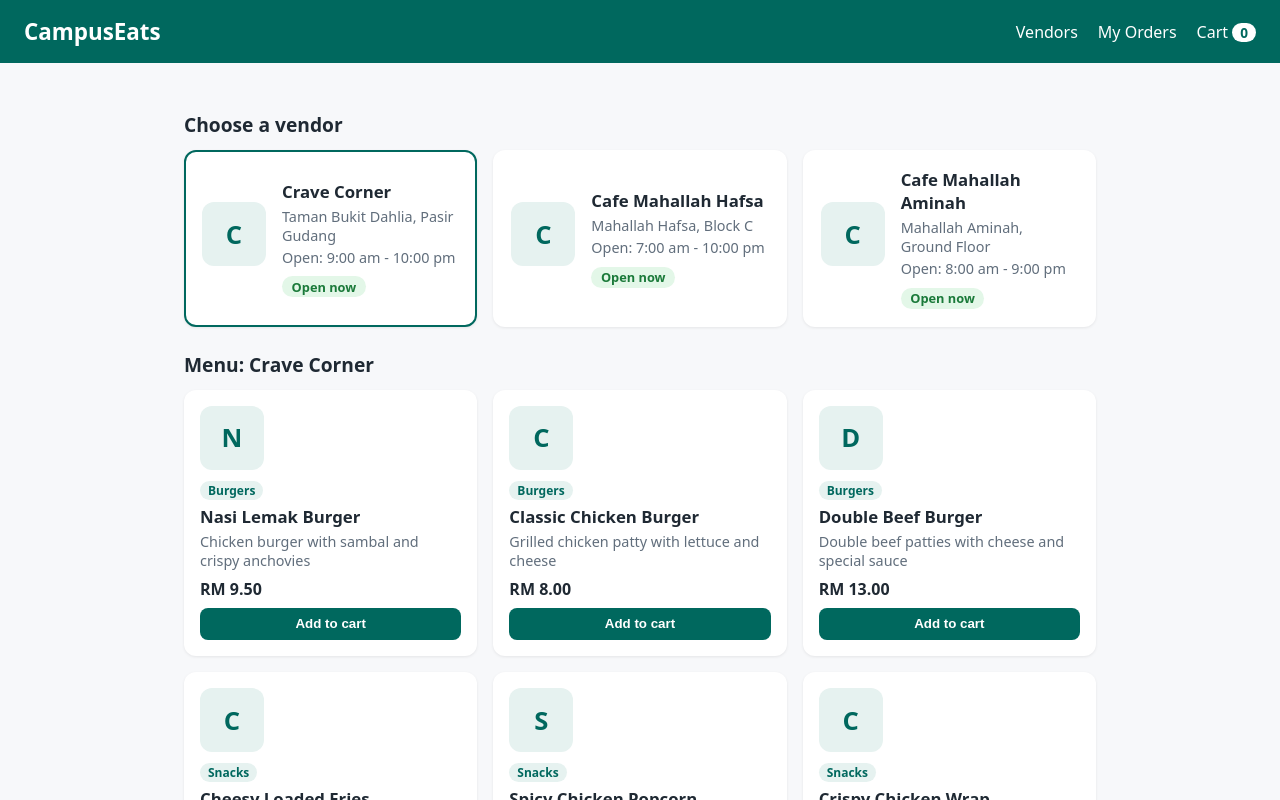
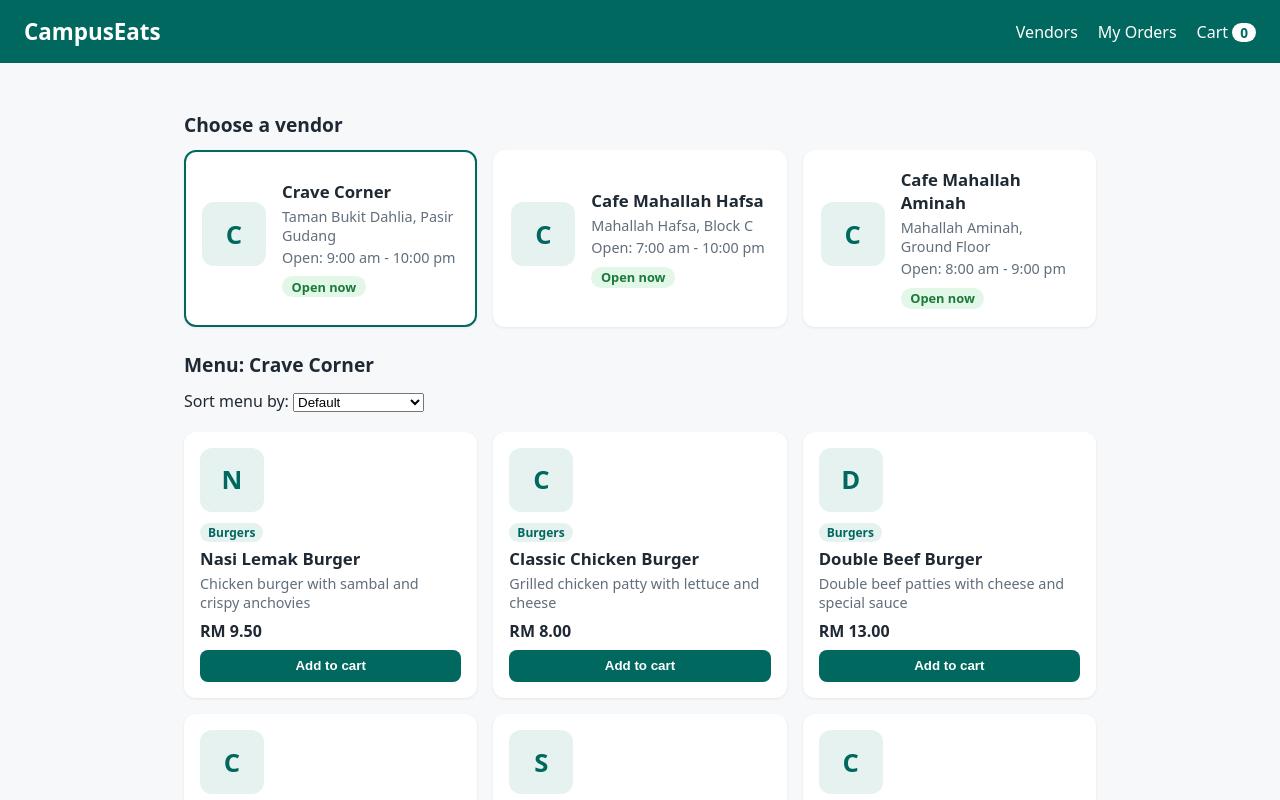
Before and after one commit to nurainihafizah6-art/campuseats-2419572, a React (Vite) app: page / in a window 1280 px wide. Shown: the top 800 px of the page. Built offline with nearby package versions, Linux system fonts and the light colour scheme.

Commit message:
Week 2: Add sort by price or popularity feature

```diff
--- a/src/App.jsx
+++ b/src/App.jsx
@@ -38,6 +38,17 @@ function App() {
         <section>
           <h2 className="section-title">Menu: {selectedVendor.name}</h2>
 
+          <div style={{ marginBottom: "20px" }}>
+            <label htmlFor="sort-menu">Sort menu by: </label>
+
+            <select id="sort-menu" defaultValue="default">
+              <option value="default">Default</option>
+              <option value="price-low">Price: Low to High</option>
+              <option value="price-high">Price: High to Low</option>
+              <option value="popular">Most Popular</option>
+            </select>
+          </div>
+
           <MenuList items={selectedVendor.menu} onAdd={handleAddToCart} />
         </section>
       </main>
--- a/src/data/vendors.js
+++ b/src/data/vendors.js
@@ -13,6 +13,7 @@ const vendors = [
         price: 9.5,
         category: "Burgers",
         available: true,
+        popularity: 95,
       },
       {
         id: "crave-2",
@@ -21,6 +22,7 @@ const vendors = [
         price: 8,
         category: "Burgers",
         available: true,
+        popularity: 85,
       },
       {
         id: "crave-3",
@@ -29,6 +31,7 @@ const vendors = [
         price: 13,
         category: "Burgers",
         available: true,
+        popularity: 80,
       },
       {
         id: "crave-4",
@@ -37,6 +40,7 @@ const vendors = [
         price: 7,
         category: "Snacks",
         available: true,
+        popularity: 90,
       },
       {
         id: "crave-5",
@@ -45,6 +49,7 @@ const vendors = [
         price: 6.5,
         category: "Snacks",
         available: true,
+        popularity: 75,
       },
       {
         id: "crave-6",
@@ -53,6 +58,7 @@ const vendors = [
         price: 8.5,
         category: "Snacks",
         available: true,
+        popularity: 70,
       },
       {
         id: "crave-7",
@@ -61,6 +67,7 @@ const vendors = [
         price: 7,
         category: "Drinks",
         available: true,
+        popularity: 88,
       },
       {
         id: "crave-8",
@@ -69,6 +76,7 @@ const vendors = [
         price: 4.5,
         category: "Drinks",
         available: false,
+        popularity: 65,
       },
     ],
   },
@@ -86,6 +94,7 @@ const vendors = [
         price: 7.5,
         category: "Rice",
         available: true,
+        popularity: 92,
       },
       {
         id: "hafsa-2",
@@ -94,6 +103,7 @@ const vendors = [
         price: 7,
         category: "Rice",
         available: true,
+        popularity: 85,
       },
       {
         id: "hafsa-3",
@@ -102,6 +112,7 @@ const vendors = [
         price: 6,
         category: "Noodles",
         available: true,
+        popularity: 78,
       },
       {
         id: "hafsa-4",
@@ -110,6 +121,7 @@ const vendors = [
         price: 2.5,
         category: "Drinks",
         available: true,
+        popularity: 90,
       },
     ],
   },
@@ -127,6 +139,7 @@ const vendors = [
         price: 9,
         category: "Rice",
         available: true,
+        popularity: 95,
       },
       {
         id: "aminah-2",
@@ -135,6 +148,7 @@ const vendors = [
         price: 3,
         category: "Drinks",
         available: true,
+        popularity: 80,
       },
       {
         id: "aminah-3",
@@ -143,6 +157,7 @@ const vendors = [
         price: 7,
         category: "Noodles",
         available: true,
+        popularity: 82,
       },
     ],
   },
```
